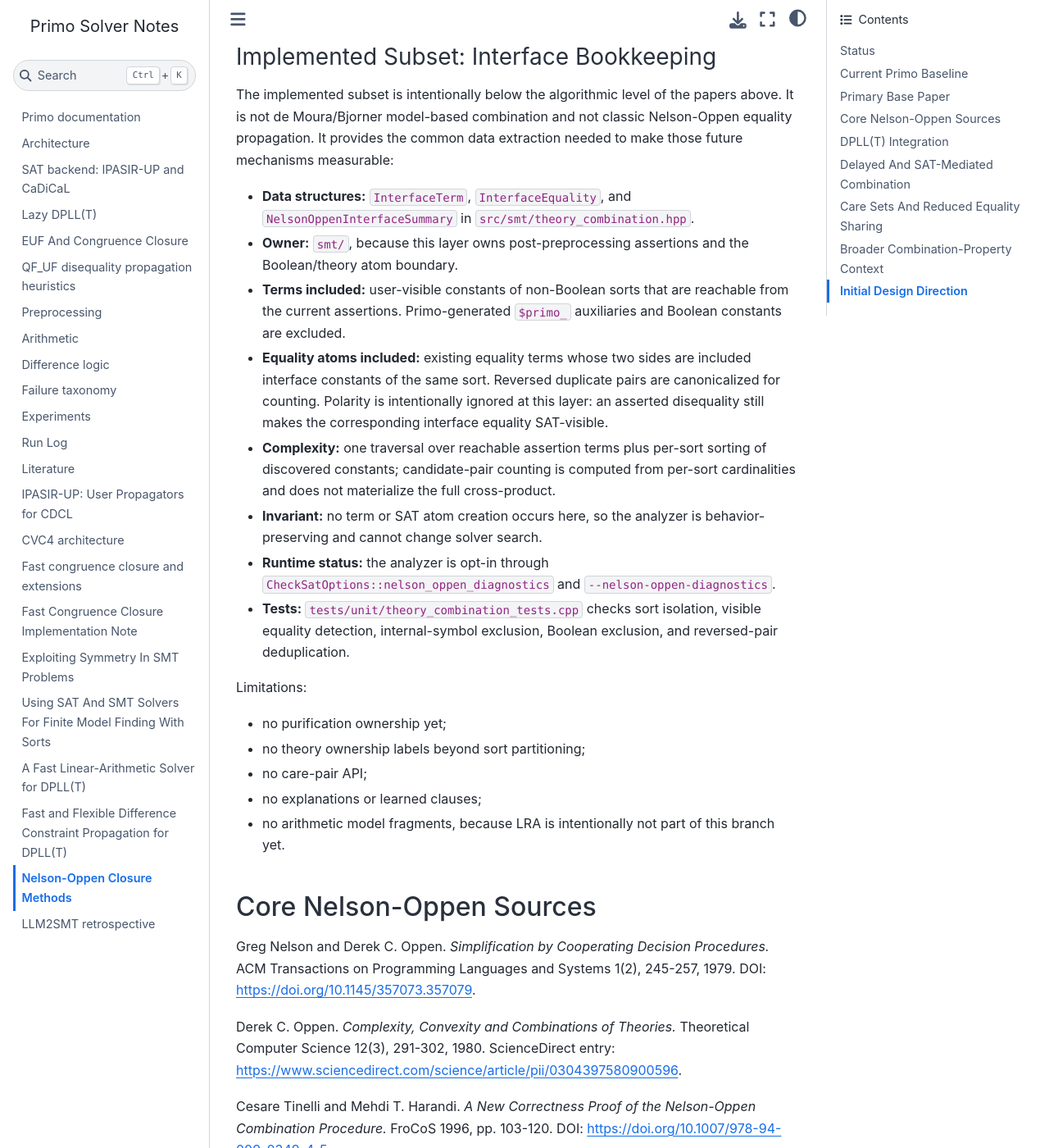
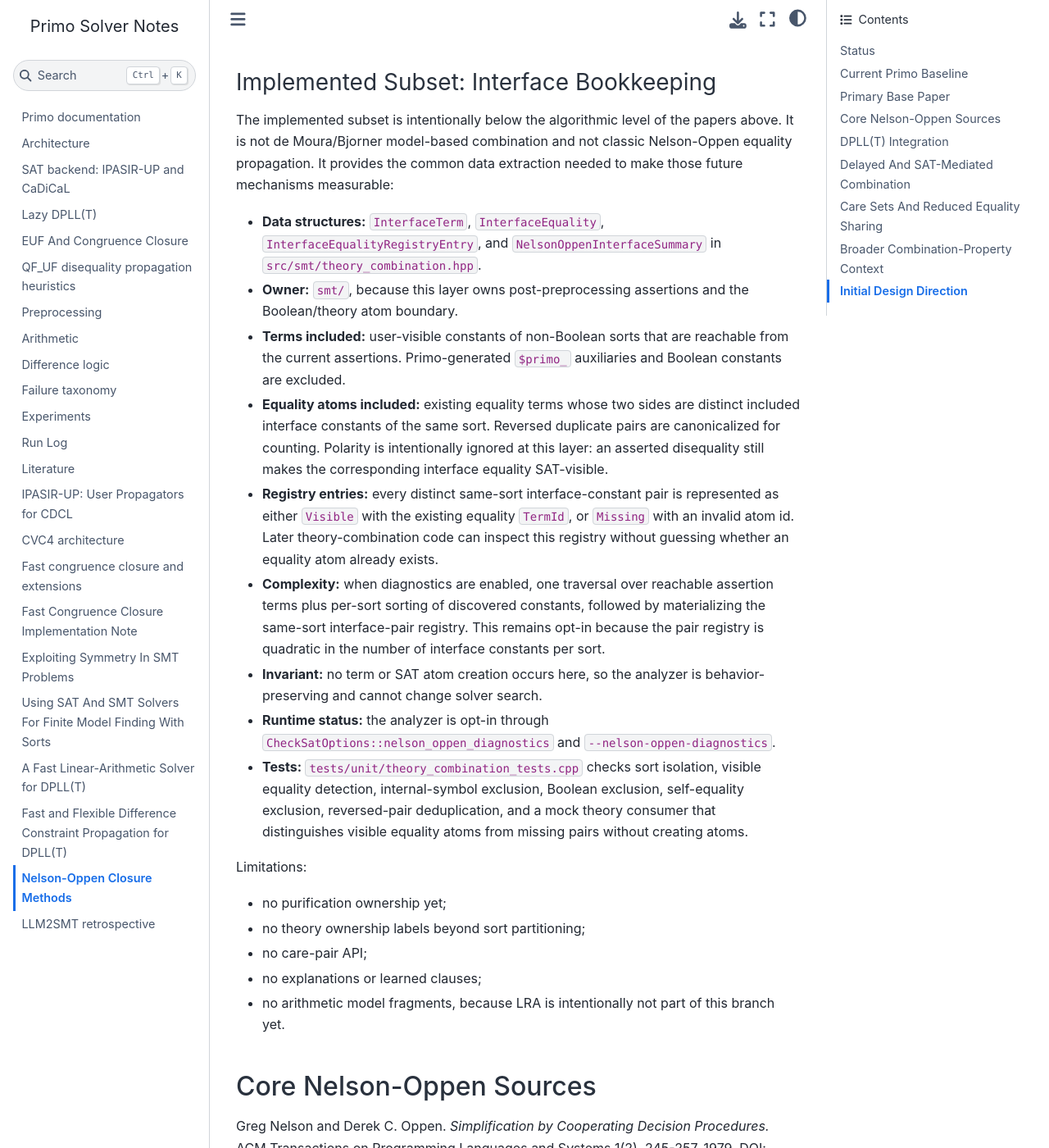
Before and after one commit to primo-solver/primo, a Jupyter Book: the page built from docs/papers/nelson-oppen-closure-methods.md, in a window 1280 px wide and 1400 px high, scrolled down 3844 px. Shown: the whole window at 82% size. Built offline with Jupyter Book 1.0.4 settings and Sphinx 7.4.7 and the Sphinx Book theme 1.1.4, drawn with Linux system fonts in a browser that asks for light colours; some of the changed text lies outside the part shown.

Commit message:
Add Nelson-Oppen interface equality registry

```diff
--- a/docs/papers/nelson-oppen-closure-methods.md
+++ b/docs/papers/nelson-oppen-closure-methods.md
@@ -59,6 +59,7 @@ constants, and reports the same information through `check_sat` statistics:
 - `:no.interface.terms`
 - `:no.interface.sorts`
 - `:no.interface.candidate-pairs`
+- `:no.interface.registry-entries`
 - `:no.interface.visible-equalities`
 - `:no.interface.missing-visible-equalities`
 
@@ -154,29 +155,38 @@ papers above. It is not de Moura/Bjorner model-based combination and not classic
 Nelson-Oppen equality propagation. It provides the common data extraction needed
 to make those future mechanisms measurable:
 
-- **Data structures:** `InterfaceTerm`, `InterfaceEquality`, and
-  `NelsonOppenInterfaceSummary` in `src/smt/theory_combination.hpp`.
+- **Data structures:** `InterfaceTerm`, `InterfaceEquality`,
+  `InterfaceEqualityRegistryEntry`, and `NelsonOppenInterfaceSummary` in
+  `src/smt/theory_combination.hpp`.
 - **Owner:** `smt/`, because this layer owns post-preprocessing assertions and
   the Boolean/theory atom boundary.
 - **Terms included:** user-visible constants of non-Boolean sorts that are
   reachable from the current assertions. Primo-generated `$primo_` auxiliaries
   and Boolean constants are excluded.
 - **Equality atoms included:** existing equality terms whose two sides are
-  included interface constants of the same sort. Reversed duplicate pairs are
-  canonicalized for counting. Polarity is intentionally ignored at this layer:
-  an asserted disequality still makes the corresponding interface equality
-  SAT-visible.
-- **Complexity:** one traversal over reachable assertion terms plus per-sort
-  sorting of discovered constants; candidate-pair counting is computed from
-  per-sort cardinalities and does not materialize the full cross-product.
+  distinct included interface constants of the same sort. Reversed duplicate
+  pairs are canonicalized for counting. Polarity is intentionally ignored at
+  this layer: an asserted disequality still makes the corresponding interface
+  equality SAT-visible.
+- **Registry entries:** every distinct same-sort interface-constant pair is
+  represented as either `Visible` with the existing equality `TermId`, or
+  `Missing` with an invalid atom id. Later theory-combination code can inspect
+  this registry without guessing whether an equality atom already exists.
+- **Complexity:** when diagnostics are enabled, one traversal over reachable
+  assertion terms plus per-sort sorting of discovered constants, followed by
+  materializing the same-sort interface-pair registry. This remains opt-in
+  because the pair registry is quadratic in the number of interface constants
+  per sort.
 - **Invariant:** no term or SAT atom creation occurs here, so the analyzer is
   behavior-preserving and cannot change solver search.
 - **Runtime status:** the analyzer is opt-in through
   `CheckSatOptions::nelson_oppen_diagnostics` and
   `--nelson-oppen-diagnostics`.
 - **Tests:** `tests/unit/theory_combination_tests.cpp` checks sort isolation,
-  visible equality detection, internal-symbol exclusion, Boolean exclusion, and
-  reversed-pair deduplication.
+  visible equality detection, internal-symbol exclusion, Boolean exclusion,
+  self-equality exclusion, reversed-pair deduplication, and a mock theory
+  consumer that distinguishes visible equality atoms from missing pairs without
+  creating atoms.
 
 Limitations:
 
```
Also changed, not shown: docs/architecture.md (+4 -2 lines), docs/debugging.md (+1 -0 lines), 4 other files.
